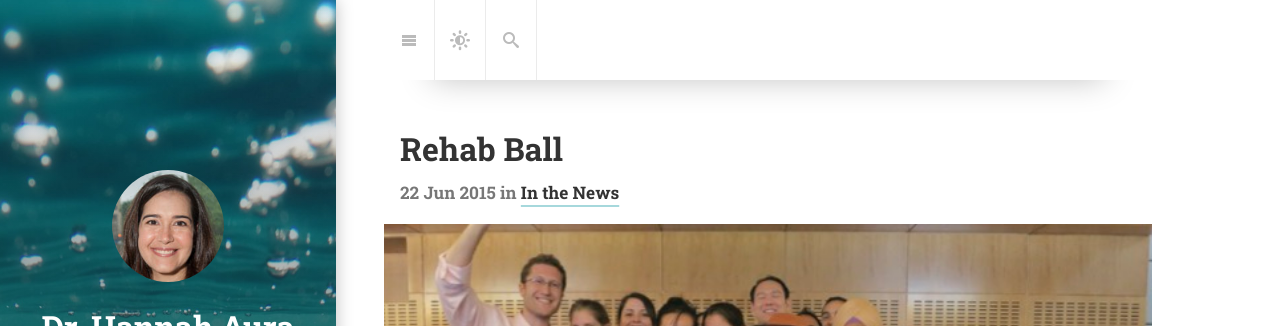
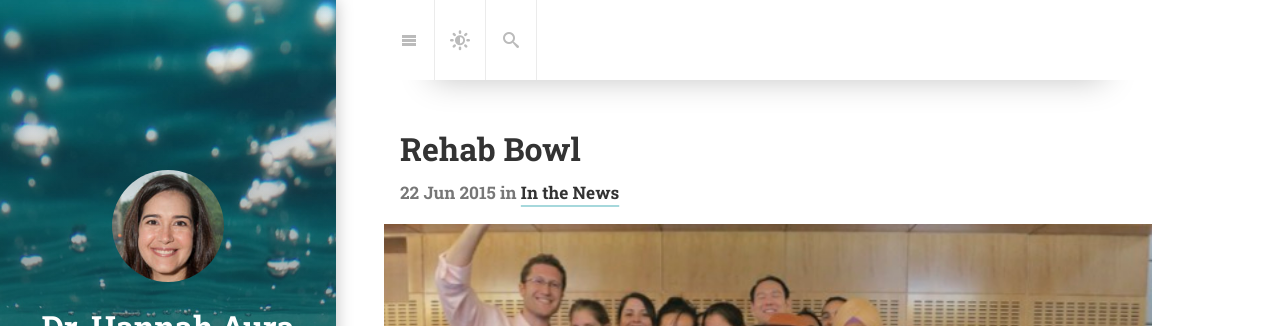
Before and after one commit to physiatry/physiatry.github.io, a Jekyll site: the page built from news/_posts/2015-06-22-rehab-bowl.md, in a window 1280 px wide and 900 px high. Shown: the top 326 px of the window. Built offline with Jekyll 4.4.1, drawn with Linux system fonts in a browser that asks for light colours; cached includes are drawn as plain includes; nearby versions of some CDN libraries; some web fonts are replaced; library files that are not in the unit come from our copies.

Commit message:
fix bugs

```diff
--- a/news/_posts/2015-06-22-rehab-bowl.md
+++ b/news/_posts/2015-06-22-rehab-bowl.md
@@ -1,6 +1,6 @@
 ---
 layout: post
-title: Rehab Ball
+title: Rehab Bowl
 description: >
   Go Team!
 sitemap: false
```
Also changed, not shown: index.md (+1 -1 lines).
